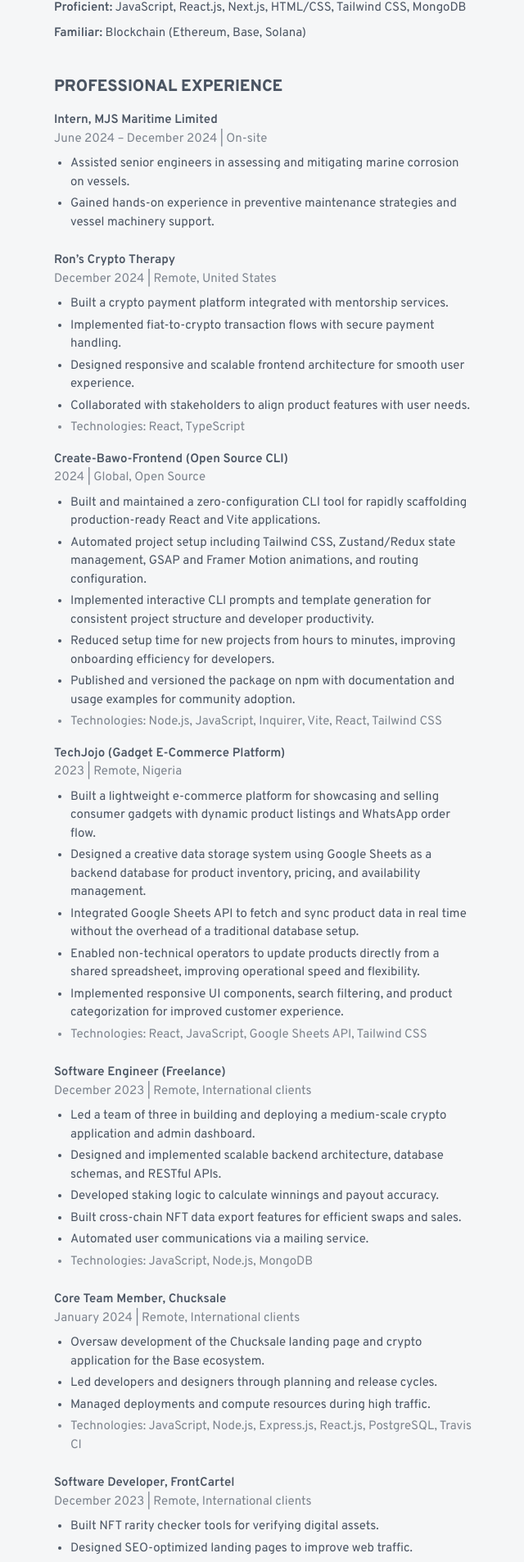
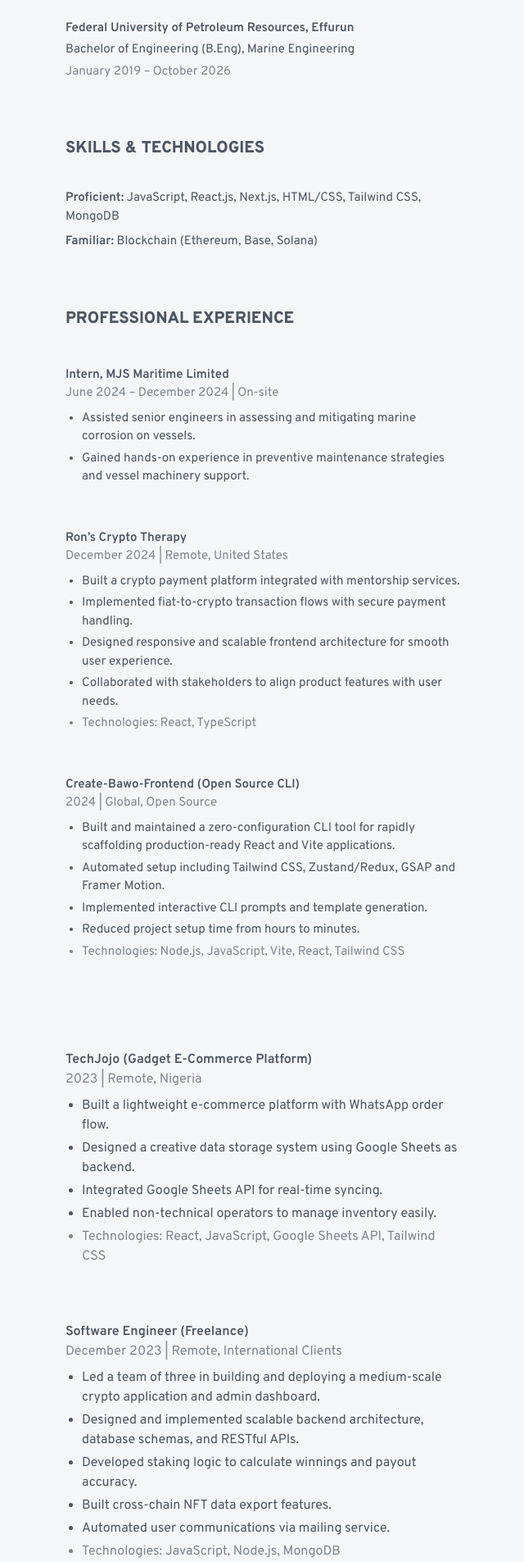
Before and after one commit to Joebakid/Porfolio-Redesign, a React (Vite) app: page /resume in a window 1280 px wide. Shown: the part 415-2321 px from the top of the page at 82% size, without its empty margins (318-958 px from the left). Built offline with nearby package versions, Linux system fonts and the light colour scheme.

Commit message:
resume download function

```diff
--- a/package.json
+++ b/package.json
@@ -11,6 +11,8 @@
   "dependencies": {
     "@vercel/analytics": "^1.6.1",
     "gsap": "^3.14.2",
+    "html2canvas": "^1.4.1",
+    "jspdf": "^4.0.0",
     "react": "^19.2.3",
     "react-dom": "^19.2.3",
     "react-icons": "^5.5.0",
--- a/src/components/landing page/Resume.jsx
+++ b/src/components/landing page/Resume.jsx
@@ -1,8 +1,60 @@
+import { useRef } from "react";
+import html2canvas from "html2canvas";
+import jsPDF from "jspdf";
+
 export default function Resume() {
+  const resumeRef = useRef(null);
+
+  const downloadPDF = async () => {
+    try {
+      const pages = resumeRef.current.querySelectorAll(".pdf-page");
+      if (!pages.length) return alert("No pages found");
+
+      const bgColor = getComputedStyle(document.body).backgroundColor;
+      const pdf = new jsPDF("p", "mm", "a4");
+
+      for (let i = 0; i < pages.length; i++) {
+        const canvas = await html2canvas(pages[i], {
+          scale: 2,
+          backgroundColor: bgColor,
+          useCORS: true,
+        });
+
+        const imgData = canvas.toDataURL("image/png", 1.0);
+        const pdfWidth = pdf.internal.pageSize.getWidth();
+        const pdfHeight = (canvas.height * pdfWidth) / canvas.width;
+
+        if (i !== 0) pdf.addPage();
+        pdf.addImage(imgData, "PNG", 0, 0, pdfWidth, pdfHeight);
+      }
+
+      pdf.save("Joseph-Bawo-Resume.pdf");
+    } catch (err) {
+      console.error(err);
+      alert("PDF failed to generate");
+    }
+  };
+
   return (
-    <section className="container-main mt-12 space-y-10">
+    <>
+      {/* Download Button */}
+      <div className="container-main flex justify-end mb-4">
+        <button
+          onClick={downloadPDF}
+          className="px-4 py-2 rounded-lg text-sm font-semibold border border-blue-600 text-blue-600 hover:bg-blue-600 hover:text-white transition"
+        >
+          Download Resume (PDF)
+        </button>
+      </div>
+
+      {/* PDF Wrapper */}
+      <div ref={resumeRef} className="container-main space-y-20 ">
+
+        {/* ================= PAGE 1 ================= */}
+        <section className="pdf-page space-y-10 ">
           {/* Header */}
-      <header className="space-y-1">
+
+          <header className="space-y-1 py-3.5 px-3.5">
             <h1 className="text-xl font-extrabold md:text-2xl">
               Joseph Bawo
             </h1>
@@ -27,11 +79,11 @@
 
           {/* Education */}
           <section>
-        <h2 className="text-[16px] font-extrabold uppercase md:text-xl">
+            <h2 className="text-[16px] font-extrabold uppercase md:text-xl py-3.5 px-3.5">
               Education
             </h2>
 
-        <div className="mt-2 space-y-1 text-[14px] md:text-[15px]">
+            <div className="mt-2 space-y-1 text-[14px] py-3.5 px-3.5 md:text-[15px]">
               <p className="font-semibold">
                 Federal University of Petroleum Resources, Effurun
               </p>
@@ -42,11 +94,11 @@
 
           {/* Skills */}
           <section>
-        <h2 className="text-[16px] font-extrabold uppercase md:text-xl">
+            <h2 className="text-[16px] font-extrabold uppercase md:text-xl py-3.5 px-3.5">
               Skills & Technologies
             </h2>
 
-        <div className="mt-2 space-y-2 text-[14px] md:text-[15px]">
+            <div className="mt-2 space-y-2 py-3.5 px-3.5 text-[14px] md:text-[15px]">
               <p>
                 <span className="font-semibold">Proficient:</span>{" "}
                 JavaScript, React.js, Next.js, HTML/CSS, Tailwind CSS, MongoDB
@@ -59,256 +111,109 @@
             </div>
           </section>
 
-
-
-      {/* Experience */}
+          {/* Experience - PART 1 */}
           <section>
-        <h2 className="text-[16px] font-extrabold uppercase md:text-xl">
+            <h2 className="text-[16px] font-extrabold uppercase md:text-xl py-3.5 px-3.5">
               Professional Experience
             </h2>
 
             <div className="mt-4 space-y-6 text-[14px] md:text-[15px]">
+
               {/* MJS Maritime */}
-          <div>
-            <p className="font-semibold">
-              Intern, MJS Maritime Limited
-            </p>
-            <p className="opacity-70">
-              June 2024 – December 2024 | On-site
-            </p>
-
+              <div className="py-3.5 px-3.5">
+                <p className="font-semibold">Intern, MJS Maritime Limited</p>
+                <p className="opacity-70">June 2024 – December 2024 | On-site</p>
                 <ul className="list-disc pl-5 mt-2 space-y-1">
-              <li>
-                Assisted senior engineers in assessing and mitigating marine
-                corrosion on vessels.
-              </li>
-              <li>
-                Gained hands-on experience in preventive maintenance strategies
-                and vessel machinery support.
-              </li>
+                  <li>Assisted senior engineers in assessing and mitigating marine corrosion on vessels.</li>
+                  <li>Gained hands-on experience in preventive maintenance strategies and vessel machinery support.</li>
                 </ul>
               </div>
 
-
-          <div>
-              {/* Projects */}
-
-        {/* <h2 className="text-[16px] font-extrabold uppercase md:text-xl mt-10">
-          Selected Projects
-        </h2> */}
-
-        <div className="mt-4 space-y-4 text-[14px] md:text-[15px]">
-         <div>
-  <p className="font-semibold">
-    Ron’s Crypto Therapy
-  </p>
-
-  <p className="opacity-70">
-    December 2024 | Remote, United States
-  </p>
-
+              {/* Ron */}
+              <div className="py-3.5 px-3.5">
+                <p className="font-semibold">Ron’s Crypto Therapy</p>
+                <p className="opacity-70">December 2024 | Remote, United States</p>
                 <ul className="list-disc pl-5 mt-2 space-y-1">
-    <li>
-      Built a crypto payment platform integrated with mentorship services.
-    </li>
-    <li>
-      Implemented fiat-to-crypto transaction flows with secure payment handling.
-    </li>
-
-    <li>
-      Designed responsive and scalable frontend architecture for smooth user experience.
-    </li>
-    <li>
-      Collaborated with stakeholders to align product features with user needs.
-    </li>
-    <li className="opacity-70">
-      Technologies: React, TypeScript
-    </li>
-  </ul>
-
-  {/*
-  <p className="mt-1">
-    <a
-      href="https://ronscryptotherapy.com/"
-      target="_blank"
-      className="underline text-[color:var(--link-accent)] mr-3"
-    >
-      Live Site
-    </a>
-
-    <a
-      href="https://github.com/Joebakid/Ron-s-Crypto-Therapy---Master-Crypto-Trading"
-      target="_blank"
-      className="underline text-[color:var(--link-accent)]"
-    >
-      GitHub
-    </a>
-  </p>
-  */}
-</div>
-
-<div>
-  <p className="font-semibold">
-    Create-Bawo-Frontend (Open Source CLI)
-  </p>
-
-  <p className="opacity-70">
-    2024 | Global, Open Source
-  </p>
-
-  <ul className="list-disc pl-5 mt-2 space-y-1">
-    <li>
-      Built and maintained a zero-configuration CLI tool for rapidly scaffolding
-      production-ready React and Vite applications.
-    </li>
-    <li>
-      Automated project setup including Tailwind CSS, Zustand/Redux state
-      management, GSAP and Framer Motion animations, and routing configuration.
-    </li>
-    <li>
-      Implemented interactive CLI prompts and template generation for consistent
-      project structure and developer productivity.
-    </li>
-    <li>
-      Reduced setup time for new projects from hours to minutes, improving
-      onboarding efficiency for developers.
-    </li>
-    <li>
-      Published and versioned the package on npm with documentation and usage
-      examples for community adoption.
-    </li>
-    <li className="opacity-70">
-      Technologies: Node.js, JavaScript, Inquirer, Vite, React, Tailwind CSS
-    </li>
+                  <li>Built a crypto payment platform integrated with mentorship services.</li>
+                  <li>Implemented fiat-to-crypto transaction flows with secure payment handling.</li>
+                  <li>Designed responsive and scalable frontend architecture for smooth user experience.</li>
+                  <li>Collaborated with stakeholders to align product features with user needs.</li>
+                  <li className="opacity-70">Technologies: React, TypeScript</li>
                 </ul>
               </div>
 
-<div>
-  <p className="font-semibold">
-    TechJojo (Gadget E-Commerce Platform)
-  </p>
-
-  <p className="opacity-70">
-    2023 | Remote, Nigeria
-  </p>
-
+              {/* Create Bawo */}
+              <div className="py-3.5 px-3.5">
+                <p className="font-semibold">Create-Bawo-Frontend (Open Source CLI)</p>
+                <p className="opacity-70">2024 | Global, Open Source</p>
                 <ul className="list-disc pl-5 mt-2 space-y-1">
-    <li>
-      Built a lightweight e-commerce platform for showcasing and selling consumer
-      gadgets with dynamic product listings and WhatsApp order flow.
-    </li>
-    <li>
-      Designed a creative data storage system using Google Sheets as a backend
-      database for product inventory, pricing, and availability management.
-    </li>
-    <li>
-      Integrated Google Sheets API to fetch and sync product data in real time
-      without the overhead of a traditional database setup.
-    </li>
-    <li>
-      Enabled non-technical operators to update products directly from a shared
-      spreadsheet, improving operational speed and flexibility.
-    </li>
-    <li>
-      Implemented responsive UI components, search filtering, and product
-      categorization for improved customer experience.
-    </li>
-    <li className="opacity-70">
-      Technologies: React, JavaScript, Google Sheets API, Tailwind CSS
-    </li>
+                  <li>Built and maintained a zero-configuration CLI tool for rapidly scaffolding production-ready React and Vite applications.</li>
+                  <li>Automated setup including Tailwind CSS, Zustand/Redux, GSAP and Framer Motion.</li>
+                  <li>Implemented interactive CLI prompts and template generation.</li>
+                  <li>Reduced project setup time from hours to minutes.</li>
+                  <li className="opacity-70">Technologies: Node.js, JavaScript, Vite, React, Tailwind CSS</li>
                 </ul>
               </div>
 
+            </div>
+          </section>
+        </section>
 
+        {/* ================= PAGE 2 ================= */}
+        <section className="pdf-page space-y-10">
 
-        </div>
-
+          {/* TechJojo */}
+          <div className="py-3.5 px-3.5">
+            <p className="font-semibold">TechJojo (Gadget E-Commerce Platform)</p>
+            <p className="opacity-70">2023 | Remote, Nigeria</p>
+            <ul className="list-disc pl-5 mt-2 space-y-1">
+              <li>Built a lightweight e-commerce platform with WhatsApp order flow.</li>
+              <li>Designed a creative data storage system using Google Sheets as backend.</li>
+              <li>Integrated Google Sheets API for real-time syncing.</li>
+              <li>Enabled non-technical operators to manage inventory easily.</li>
+              <li className="opacity-70">Technologies: React, JavaScript, Google Sheets API, Tailwind CSS</li>
+            </ul>
           </div>
 
           {/* Freelance */}
-          <div>
-            <p className="font-semibold">
-              Software Engineer (Freelance)
-            </p>
-            <p className="opacity-70">
-              December 2023 | Remote, International clients
-            </p>
-
+          <div className="py-3.5 px-3.5">
+            <p className="font-semibold">Software Engineer (Freelance)</p>
+            <p className="opacity-70">December 2023 | Remote, International Clients</p>
             <ul className="list-disc pl-5 mt-2 space-y-1">
-              <li>
-                Led a team of three in building and deploying a medium-scale
-                crypto application and admin dashboard.
-              </li>
-              <li>
-                Designed and implemented scalable backend architecture,
-                database schemas, and RESTful APIs.
-              </li>
-              <li>
-                Developed staking logic to calculate winnings and payout accuracy.
-              </li>
-              <li>
-                Built cross-chain NFT data export features for efficient swaps
-                and sales.
-              </li>
-              <li>
-                Automated user communications via a mailing service.
-              </li>
-              <li className="opacity-70">
-                Technologies: JavaScript, Node.js, MongoDB
-              </li>
+              <li>Led a team of three in building and deploying a medium-scale crypto application and admin dashboard.</li>
+              <li>Designed and implemented scalable backend architecture, database schemas, and RESTful APIs.</li>
+              <li>Developed staking logic to calculate winnings and payout accuracy.</li>
+              <li>Built cross-chain NFT data export features.</li>
+              <li>Automated user communications via mailing service.</li>
+              <li className="opacity-70">Technologies: JavaScript, Node.js, MongoDB</li>
             </ul>
           </div>
 
           {/* Chucksale */}
-          <div>
-            <p className="font-semibold">
-              Core Team Member, Chucksale
-            </p>
-            <p className="opacity-70">
-              January 2024 | Remote, International clients
-            </p>
-
+          <div className="py-3.5 px-3.5">
+            <p className="font-semibold">Core Team Member, Chucksale</p>
+            <p className="opacity-70">January 2024 | Remote, International Clients</p>
             <ul className="list-disc pl-5 mt-2 space-y-1">
-              <li>
-                Oversaw development of the Chucksale landing page and crypto
-                application for the Base ecosystem.
-              </li>
-              <li>
-                Led developers and designers through planning and release cycles.
-              </li>
-              <li>
-                Managed deployments and compute resources during high traffic.
-              </li>
-              <li className="opacity-70">
-                Technologies: JavaScript, Node.js, Express.js, React.js,
-                PostgreSQL, Travis CI
-              </li>
+              <li>Oversaw development of the Chucksale landing page and crypto application for the Base ecosystem.</li>
+              <li>Led developers and designers through planning and release cycles.</li>
+              <li>Managed deployments and compute resources during high traffic.</li>
+              <li className="opacity-70">Technologies: JavaScript, Node.js, Express.js, React.js, PostgreSQL, Travis CI</li>
             </ul>
           </div>
 
           {/* FrontCartel */}
-          <div>
-            <p className="font-semibold">
-              Software Developer, FrontCartel
-            </p>
-            <p className="opacity-70">
-              December 2023 | Remote, International clients
-            </p>
-
+          <div className="py-3.5 px-3.5">
+            <p className="font-semibold">Software Developer, FrontCartel</p>
+            <p className="opacity-70">December 2023 | Remote, International Clients</p>
             <ul className="list-disc pl-5 mt-2 space-y-1">
-              <li>
-                Built NFT rarity checker tools for verifying digital assets.
-              </li>
-              <li>
-                Designed SEO-optimized landing pages to improve web traffic.
-              </li>
-              <li className="opacity-70">
-                Technologies: JavaScript, React.js, Tailwind CSS
-              </li>
+              <li>Built NFT rarity checker tools for verifying digital assets.</li>
+              <li>Designed SEO-optimized landing pages to improve web traffic.</li>
+              <li className="opacity-70">Technologies: JavaScript, React.js, Tailwind CSS</li>
             </ul>
           </div>
+
+        </section>
       </div>
-      </section>
-    </section>
+    </>
   );
 }
```
Also changed, not shown: 1 other file (tests, documents, lock files or other folders). Lines whose indentation alone changed are shown as unchanged.
